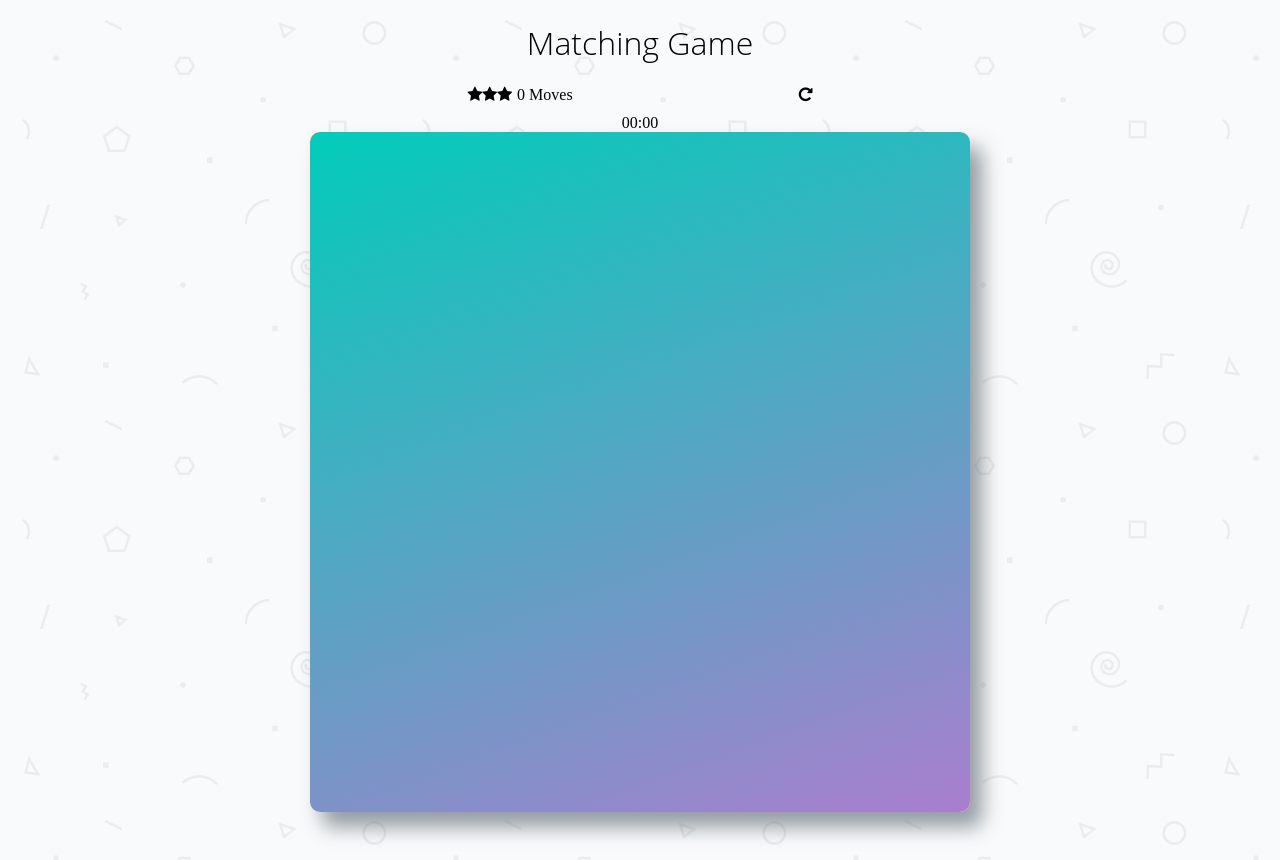
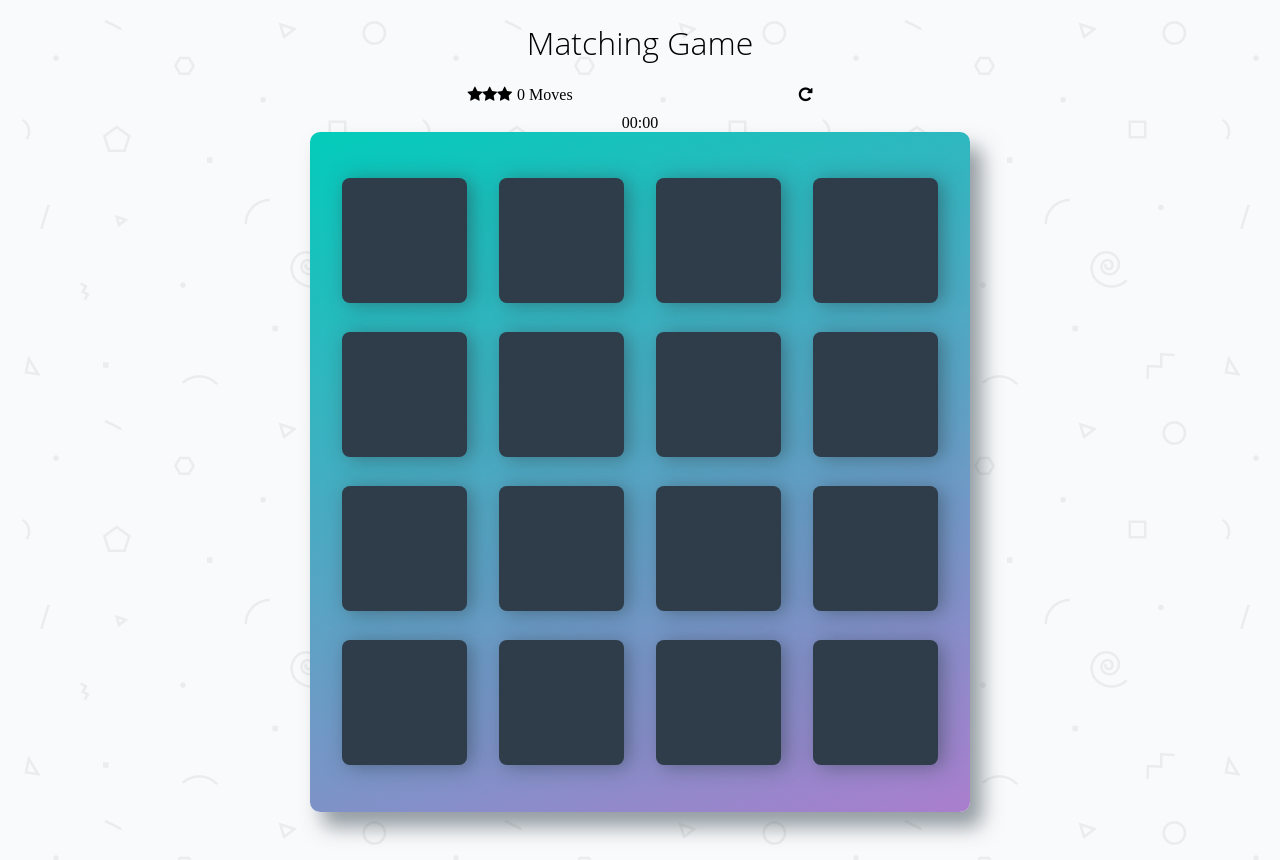
Before and after one commit to alhasenzahl/memory-match-2.0, a Vue app: page / in a window 1280 px wide. Built offline with nearby package versions, Linux system fonts and the light colour scheme; a web font is replaced by a local one.

Commit message:
Register card component with a static symbol

```diff
--- a/src/App.vue
+++ b/src/App.vue
@@ -20,7 +20,24 @@
       <section>
           <span id="stop-watch">00:00</span>
       </section>
-      <ul class="deck"></ul>
+      <ul class="deck">
+        <Card />
+        <Card />
+        <Card />
+        <Card />
+        <Card />
+        <Card />
+        <Card />
+        <Card />
+        <Card />
+        <Card />
+        <Card />
+        <Card />
+        <Card />
+        <Card />
+        <Card />
+        <Card />
+      </ul>
     </div>
     <Modal />
   </div>
@@ -28,7 +45,7 @@
 
 <script>
 import Star from './components/Star.vue'
-// import Card from './components/Card.vue'
+import Card from './components/Card.vue'
 import Modal from './components/Modal.vue'
 
 export default {
@@ -36,7 +53,7 @@ export default {
   components: {
     Star,
     Modal,
-    // Card
+    Card
   }
 }
 </script>
@@ -103,7 +120,7 @@ h1 {
     margin: 0 0 3em;
 }
 
-.deck .card {
+/* .deck .card {
     height: 125px;
     width: 125px;
     background: #2e3d49;
@@ -131,7 +148,7 @@ h1 {
     cursor: default;
     background: #02ccba;
     font-size: 33px;
-}
+} */
 
 /*
  * Styles for the Score Panel
--- a/src/components/Card.vue
+++ b/src/components/Card.vue
@@ -1,58 +1,45 @@
 <template>
-  <div class="hello">
-    <h1>{{ msg }}</h1>
-    <p>
-      For a guide and recipes on how to configure / customize this project,<br>
-      check out the
-      <a href="https://cli.vuejs.org" target="_blank" rel="noopener">vue-cli documentation</a>.
-    </p>
-    <h3>Installed CLI Plugins</h3>
-    <ul>
-      <li><a href="https://github.com/vuejs/vue-cli/tree/dev/packages/%40vue/cli-plugin-babel" target="_blank" rel="noopener">babel</a></li>
-      <li><a href="https://github.com/vuejs/vue-cli/tree/dev/packages/%40vue/cli-plugin-eslint" target="_blank" rel="noopener">eslint</a></li>
-    </ul>
-    <h3>Essential Links</h3>
-    <ul>
-      <li><a href="https://vuejs.org" target="_blank" rel="noopener">Core Docs</a></li>
-      <li><a href="https://forum.vuejs.org" target="_blank" rel="noopener">Forum</a></li>
-      <li><a href="https://chat.vuejs.org" target="_blank" rel="noopener">Community Chat</a></li>
-      <li><a href="https://twitter.com/vuejs" target="_blank" rel="noopener">Twitter</a></li>
-      <li><a href="https://news.vuejs.org" target="_blank" rel="noopener">News</a></li>
-    </ul>
-    <h3>Ecosystem</h3>
-    <ul>
-      <li><a href="https://router.vuejs.org" target="_blank" rel="noopener">vue-router</a></li>
-      <li><a href="https://vuex.vuejs.org" target="_blank" rel="noopener">vuex</a></li>
-      <li><a href="https://github.com/vuejs/vue-devtools#vue-devtools" target="_blank" rel="noopener">vue-devtools</a></li>
-      <li><a href="https://vue-loader.vuejs.org" target="_blank" rel="noopener">vue-loader</a></li>
-      <li><a href="https://github.com/vuejs/awesome-vue" target="_blank" rel="noopener">awesome-vue</a></li>
-    </ul>
-  </div>
+  <li class="card"><i class="fa fa-anchor"></i></li>
 </template>
 
 <script>
 export default {
   name: 'Card',
-  props: {
-    msg: String
-  }
+  // props: {
+  //   card: Array
+  // }
 }
 </script>
 
 <!-- Add "scoped" attribute to limit CSS to this component only -->
 <style scoped>
-h3 {
-  margin: 40px 0 0;
+.card {
+    height: 125px;
+    width: 125px;
+    background: #2e3d49;
+    font-size: 0;
+    color: #ffffff;
+    border-radius: 8px;
+    cursor: pointer;
+    display: flex;
+    justify-content: center;
+    align-items: center;
+    box-shadow: 5px 2px 20px 0 rgba(46, 61, 73, 0.5);
 }
-ul {
-  list-style-type: none;
-  padding: 0;
+
+.card.open {
+    transform: rotateY(0);
+    background: #02b3e4;
+    cursor: default;
 }
-li {
-  display: inline-block;
-  margin: 0 10px;
+
+.card.show {
+    font-size: 33px;
 }
-a {
-  color: #42b983;
+
+.card.match {
+    cursor: default;
+    background: #02ccba;
+    font-size: 33px;
 }
 </style>
```
